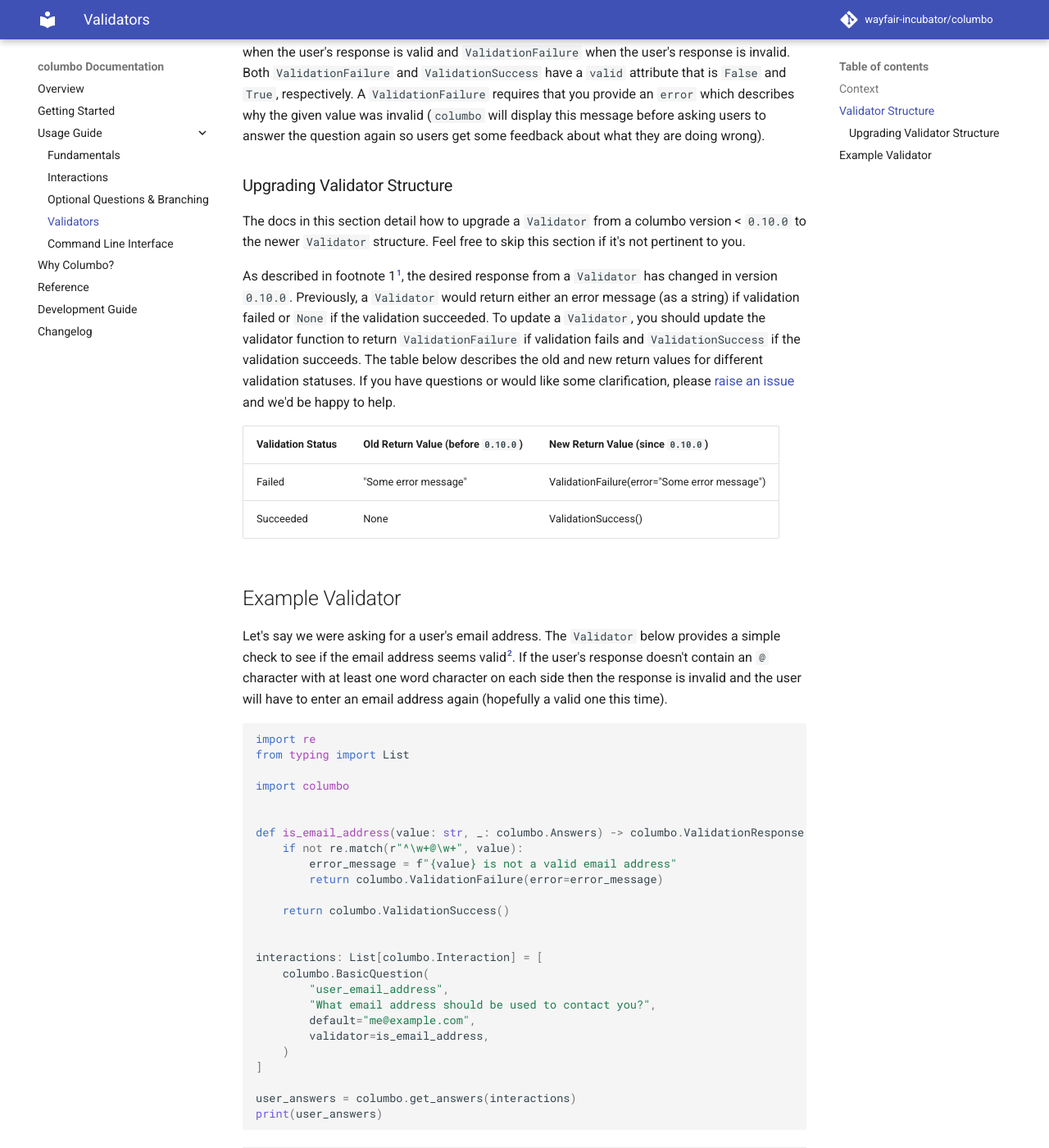
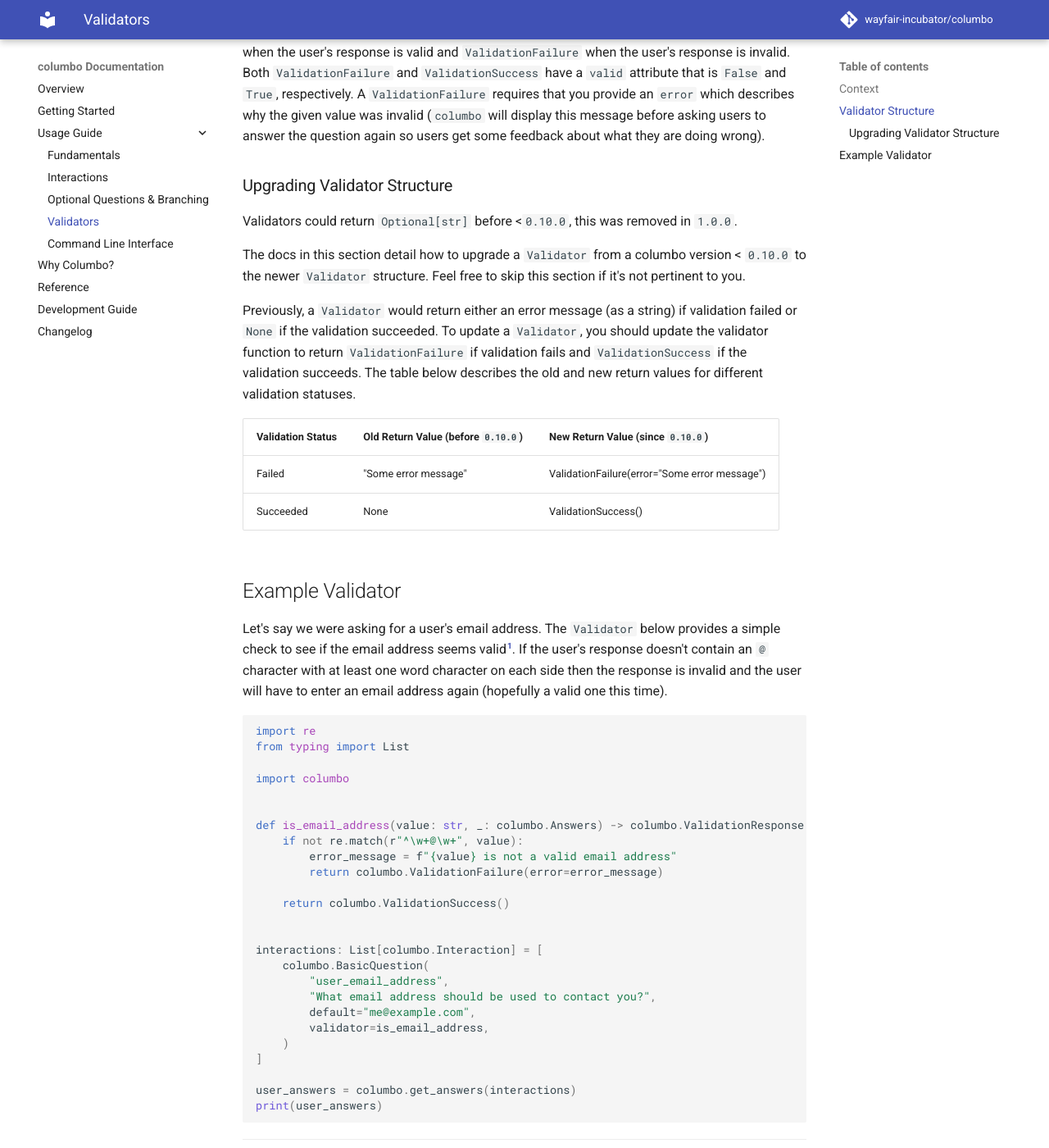
Before and after one commit to plannigan/columbo, an MkDocs documentation site: the page built from docs/usage-guide/validators.md, in a window 1280 px wide and 1400 px high, scrolled down 775 px. Shown: the whole window at 82% size. Built offline with MkDocs 1.6.1 and Material for MkDocs 9.7.7, drawn with Linux system fonts in a browser that asks for light colours; comment, search, counter and statistics services are not loaded; the version menu is left out; some of the changed text lies outside the part shown.

Commit message:
changing docs

````diff
--- a/docs/usage-guide/validators.md
+++ b/docs/usage-guide/validators.md
@@ -23,9 +23,11 @@
 
 ### Upgrading Validator Structure
 
+Validators could return `Optional[str]` before <`0.10.0`, this was removed in `1.0.0`.
+
 The docs in this section detail how to upgrade a `Validator` from a columbo version < `0.10.0` to the newer `Validator` structure. Feel free to skip this section if it's not pertinent to you.
 
-As described in footnote 1[^1], the desired response from a `Validator` has changed in version `0.10.0`. Previously, a `Validator` would return either an error message (as a string) if validation failed or `None` if the validation succeeded. To update a `Validator`, you should update the validator function to return `ValidationFailure` if validation fails and `ValidationSuccess` if the validation succeeds. The table below describes the old and new return values for different validation statuses. If you have questions or would like some clarification, please [raise an issue](https://github.com/wayfair-incubator/columbo/issues) and we'd be happy to help.
+Previously, a `Validator` would return either an error message (as a string) if validation failed or `None` if the validation succeeded. To update a `Validator`, you should update the validator function to return `ValidationFailure` if validation fails and `ValidationSuccess` if the validation succeeds. The table below describes the old and new return values for different validation statuses.
 
 | Validation Status | Old Return Value (before `0.10.0`) | New Return Value (since `0.10.0`) |
 | ----- | ----- | ----- |
@@ -36,7 +38,7 @@
 
 Let's say we were asking for a user's email address.
 The `Validator` below provides a simple check to see if
-the email address seems valid[^2]. If the user's response doesn't contain an `@` character with at least one
+the email address seems valid[^1]. If the user's response doesn't contain an `@` character with at least one
 word character on each side then the response is invalid and the user will have to
 enter an email address again (hopefully a valid one this time).
 
@@ -45,11 +47,6 @@
 ```
 
 [^1]:
-    Formerly, the type alias for a `Validator` was `Callable[[str, Answers], Union[ValidationResponse, Optional[str]]]` - the difference
-    from the documentation above is that a `Validator` can return either a `ValidationResponse` *or* `Optional[str]`. Returning `Optional[str]`
-    is NOT recommended as we have deprecated `Optional[str]` as a valid return type in version `0.10.0` and have removed this capability in version `1.0.0`.
-
-[^2]:
     The regular expression for checking for an RFC 822 compliant email address is
     [overly complicated](http://www.ex-parrot.com/~pdw/Mail-RFC822-Address.html). Additionally, that only ensures that the
     text is valid. It does not confirm if the host will accept emails sent to that address or if the user is the owner of
````
